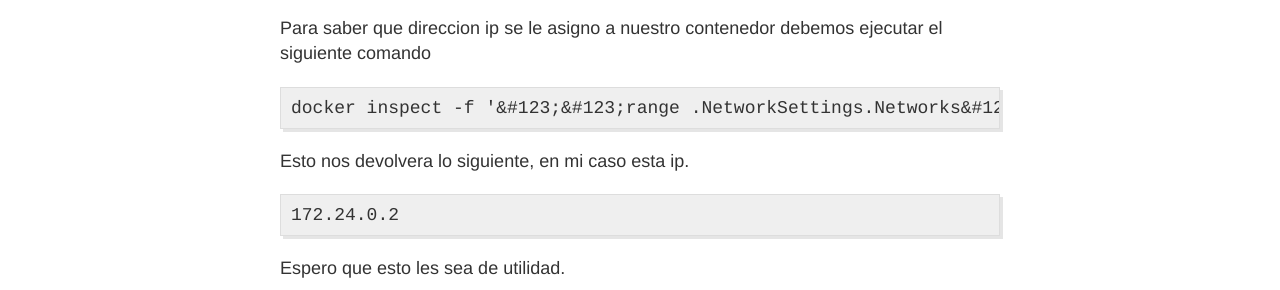
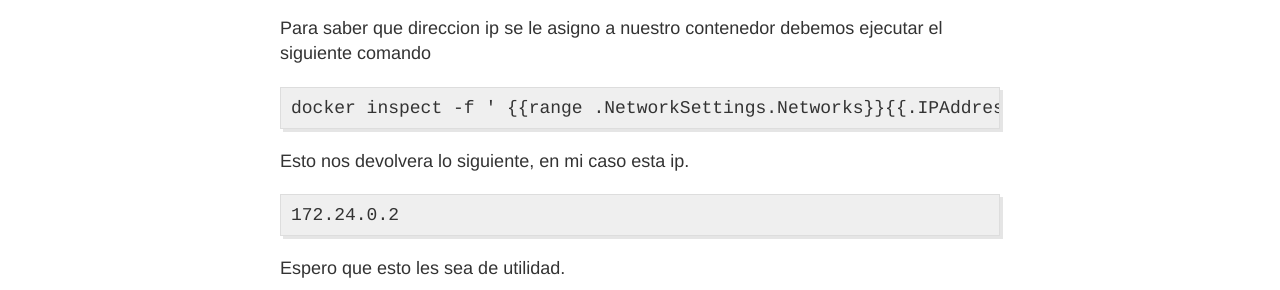
Before and after one commit to vmonsalve/vmonsalve.github.io, a Jekyll site: the page built from _posts/2024-11-04-creando-un-espacio-de-trabajo-con-docker-para-php.md, in a window 1280 px wide and 900 px high, scrolled down 2147 px. Shown: the part 439-729 px from the top of the window. Built offline with Jekyll 4.4.1, drawn with Linux system fonts in a browser that asks for light colours.

Commit message:
Aqui vamos de nuevo

````diff
--- a/_posts/2024-11-04-creando-un-espacio-de-trabajo-con-docker-para-php.md
+++ b/_posts/2024-11-04-creando-un-espacio-de-trabajo-con-docker-para-php.md
@@ -97,7 +97,7 @@ Como podemos ver el primer contenedor que se crea es el de php, luego el de mysq
 Para saber que direccion ip se le asigno a nuestro contenedor debemos ejecutar el siguiente comando
 
 ```text
-docker inspect -f '&#123;&#123;range .NetworkSettings.Networks&#125;&#125;&#123;&#123;.IPAddress&#125;&#125;&#123;&#123;end&#125;&#125;' nombre_contenedor
+docker inspect -f '{% raw %} {{range .NetworkSettings.Networks}}{{.IPAddress}}{{end}} {% endraw %}' nombre_contenedor
 ```
 
 Esto nos devolvera lo siguiente, en mi caso esta ip.
````
